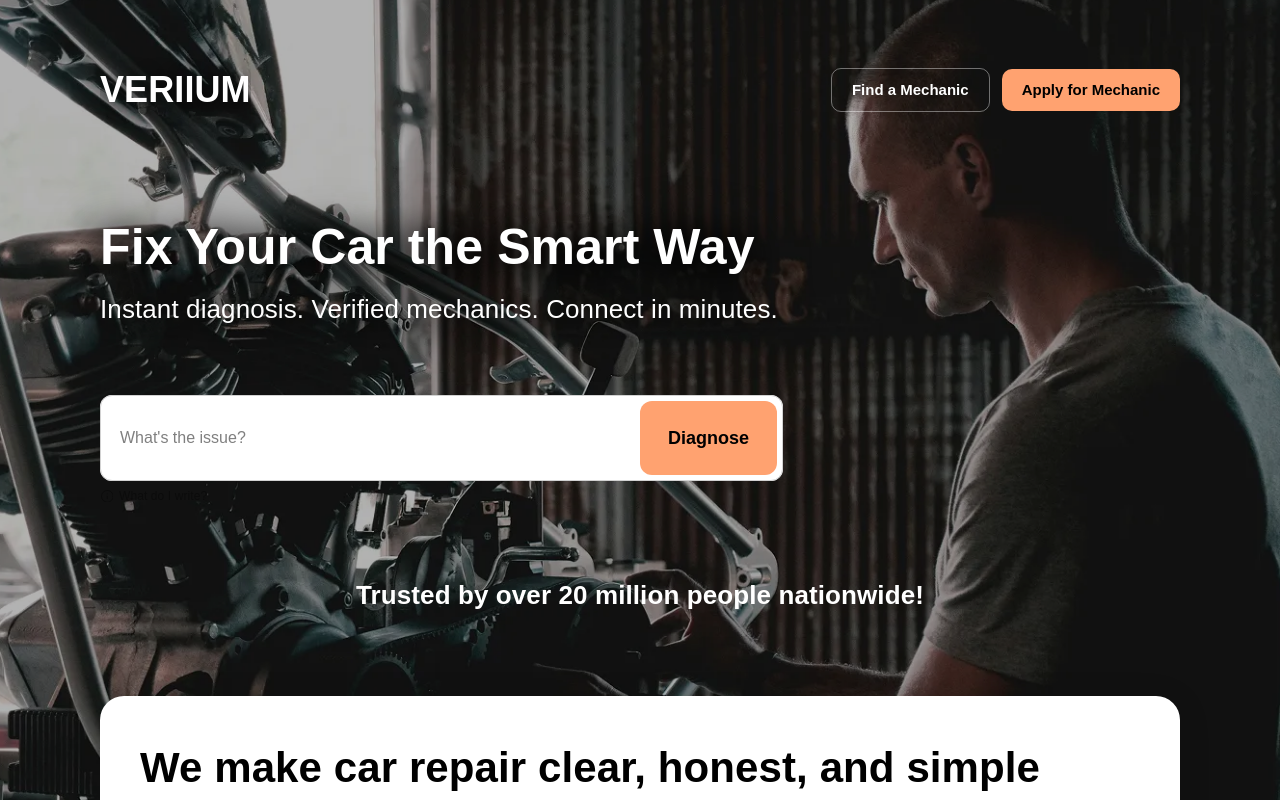
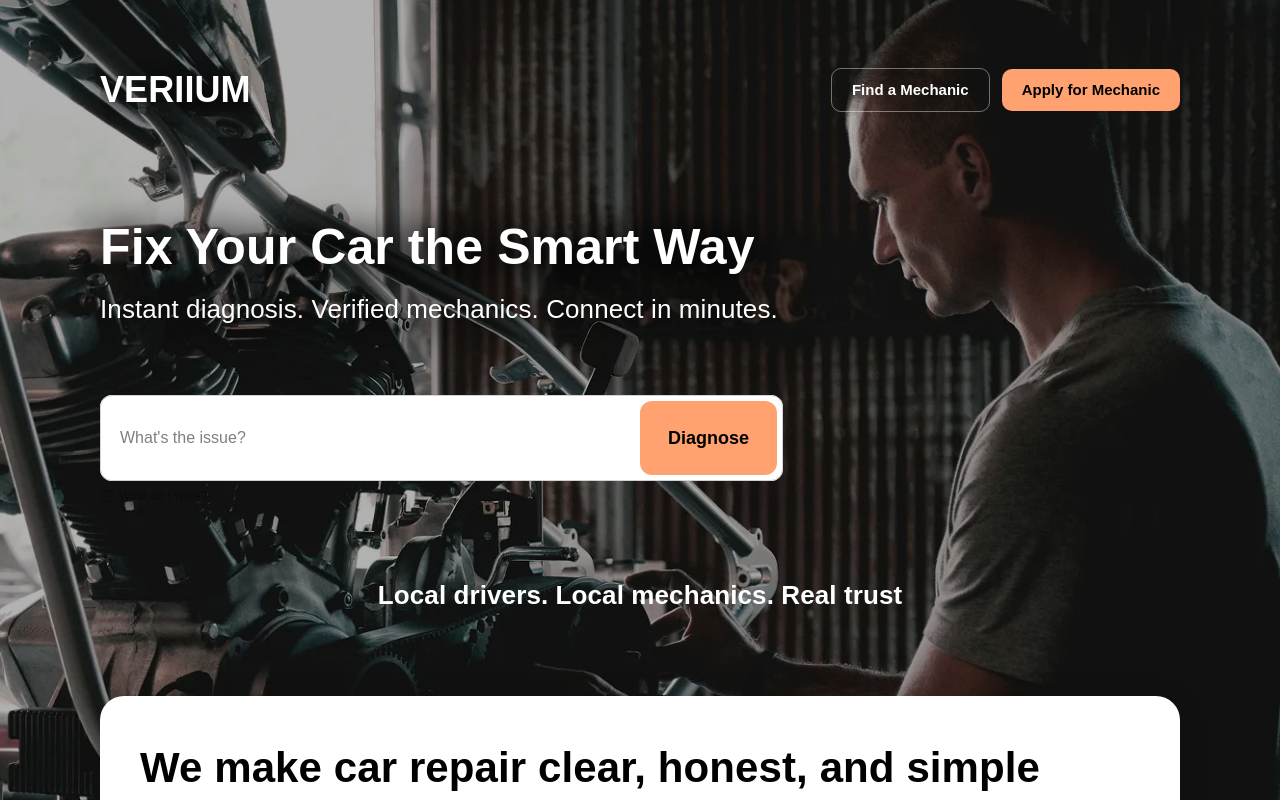
Before and after one commit to aamircoretechies/veriium-web, a Next.js app: page /public in a window 1280 px wide. Shown: the top 800 px of the page. Built offline with nearby package versions, Linux system fonts and the light colour scheme; a web font is replaced by a local one.

Commit message:
ui fixes only

```diff
--- a/src_mirror/imports/LandingDesktopV2/LandingDesktopV2.tsx
+++ b/src_mirror/imports/LandingDesktopV2/LandingDesktopV2.tsx
@@ -157,7 +157,7 @@ function InputField({
 function Review1() {
   return (
     <div className="content-stretch flex flex-col items-start relative shrink-0 w-full md:w-[671px]" data-name="Review">
-      <p className="[word-break:break-word] font-['Albert_Sans:Bold',sans-serif] font-bold h-auto md:h-[30px] leading-[1.3] md:leading-none relative shrink-0 text-[18px] md:text-[26px] text-center text-white tracking-[0.1px] w-full">Trusted by over 20 million people nationwide!</p>
+      <p className="[word-break:break-word] font-['Albert_Sans:Bold',sans-serif] font-bold h-auto md:h-[30px] leading-[1.3] md:leading-none relative shrink-0 text-[18px] md:text-[26px] text-center text-white tracking-[0.1px] w-full">Local drivers. Local mechanics. Real trust</p>
     </div>
   );
 }
--- a/src_mirror/imports/LandingMobile/LandingMobile.tsx
+++ b/src_mirror/imports/LandingMobile/LandingMobile.tsx
@@ -17,6 +17,11 @@ export default function LandingMobile() {
     <div className="min-h-screen bg-white">
       <div className="max-w-[600px] mx-auto px-4 py-12">
         <Logo />
+        <div className="mt-6 text-center">
+          <p className="font-['Albert_Sans:Bold',sans-serif] font-bold text-[18px] sm:text-[22px] text-black leading-[1.4]">
+            Local drivers. Local mechanics. Real trust
+          </p>
+        </div>
       </div>
       <Footer />
     </div>
```
